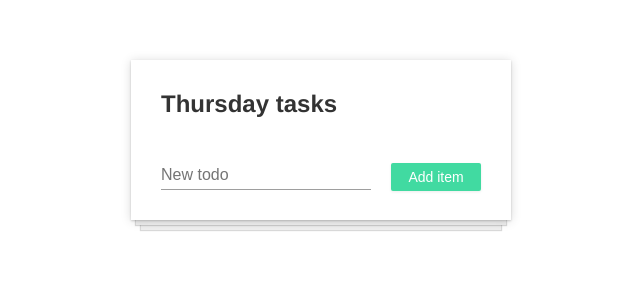
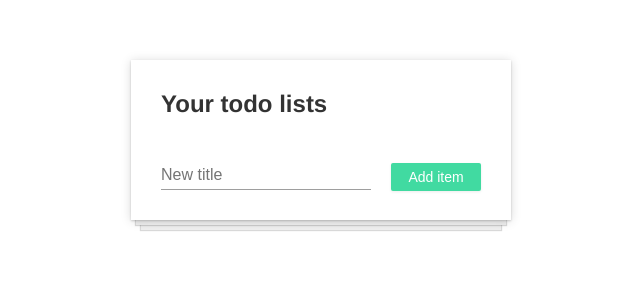
Before and after one commit to dgladkov/react-workshop, a React (Create React App) app: page / in a window 1280 px wide. Shown: the top 300 px of the page, without its empty margins (319-959 px from the left). Built offline with nearby package versions, Linux system fonts and the light colour scheme.

Commit message:
session three

```diff
--- a/src/App.js
+++ b/src/App.js
@@ -1,85 +1,95 @@
 import React, { Component } from 'react';
+import {
+  BrowserRouter as Router,
+  Route,
+} from 'react-router-dom';
 import { OrderedMap, Record } from 'immutable';
+import TodoList from './TodoList';
+import ListIndex from './ListIndex';
 
 const TodoRecord = Record({
   text: '',
   complete: false,
 }, 'TodoRecord');
 
-let currentIndex = 0;
-function getNextIndex() {
-  return ++currentIndex;
-}
+const TodoListRecord = Record({
+  title: '',
+  todos: OrderedMap(),
+}, 'TodoListRecord');
+
+const generator = x => () => ++x;
+const nextTodoListId = generator(0);
+const nextTodoId = generator(0);
 
 class App extends Component {
   constructor(props) {
     super(props);
     this.state = {
-      title: 'Hello world',
-      todos: OrderedMap(),
-      newTodoText: '',
+      todoLists: OrderedMap(),
     };
-    this.changeNewTodoText = this.changeNewTodoText.bind(this);
-    this.createNewTodo = this.createNewTodo.bind(this);
+    this.createNewTodoList = this.createNewTodoList.bind(this);
   }
 
-  changeNewTodoText(e) {
+  createNewTodoList(title) {
     this.setState({
-      newTodoText: e.target.value,
+      todoLists: this.state.todoLists.set(nextTodoListId(), TodoListRecord({
+        title,
+      })),
     });
   }
 
-  createNewTodo() {
-    if (!this.state.newTodoText) {
-      return;
-    }
-    const newId = getNextIndex();
+  createNewTodo = (todoListId, text) => {
     this.setState({
-      todos: this.state.todos.set(newId, TodoRecord({
-        text: this.state.newTodoText,
-      })),
-      newTodoText: '',
+      todoLists: this.state.todoLists.setIn(
+        [todoListId, 'todos', nextTodoId()],
+        TodoRecord({ text, })
+      ),
     });
-  }
+  };
 
-  toggleTodoItem(id) {
+  toggleTodoItem = (todoListId, todoId) => {
     this.setState({
-      todos: this.state.todos.updateIn([id, 'complete'], x => !x),
+      todoLists: this.state.todoLists.updateIn([todoListId, 'todos', todoId, 'complete'], x => !x),
     });
-  }
+  };
 
-  deleteTodoItem(id) {
+  deleteTodoItem = (todoListId, todoId) => {
     this.setState({
-      todos: this.state.todos.delete(id),
+      todoLists: this.state.todoLists.deleteIn([todoListId, 'todos', todoId]),
     });
-  }
+  };
 
   render() {
     return (
-      <div id="todo-app">
-        <h2>Thursday tasks</h2>
-        <ul>
-          {this.state.todos.map((todo, id) => (
-            <li key={id}>
-              <p
-                onClick={() => this.toggleTodoItem(id)}
-                className={todo.complete ? 'checked' : null}
-              >
-                {todo.text}
-              </p>
-              <button onClick={() => this.deleteTodoItem(id)}>
-                Delete item
-              </button>
-            </li>
-          ))}
-        </ul>
-        <input
-          placeholder="New todo"
-          onChange={this.changeNewTodoText}
-          value={this.state.newTodoText}
-        />
-        <button onClick={this.createNewTodo}>Add item</button>
-      </div>
+      <Router>
+        <div>
+          <Route exact path="/" render={() => (
+            <ListIndex
+              todoLists={this.state.todoLists}
+              createNewTodoList={this.createNewTodoList}
+            />
+          )}
+          />
+          <Route path="/list/:id" render={({ match }) => {
+            const id = parseInt(match.params.id, 10);
+            const todoList = this.state.todoLists.get(id);
+            if (!todoList) {
+              return <div>404</div>
+            }
+            return (
+              <TodoList
+                id={id}
+                title={todoList.title}
+                todos={todoList.todos}
+                createNewTodo={this.createNewTodo}
+                toggleTodoItem={this.toggleTodoItem}
+                deleteTodoItem={this.deleteTodoItem}
+              />
+            );
+          }}
+          />
+        </div>
+      </Router>
     );
   }
 }
--- /dev/null
+++ b/src/ListIndex.js
@@ -0,0 +1,44 @@
+import React, { Component } from 'react';
+import { Link } from 'react-router-dom';
+
+class ListIndex extends Component {
+
+  constructor(props) {
+    super(props);
+    this.handleSubmit = this.handleSubmit.bind(this);
+  }
+
+  handleSubmit() {
+    if (!this._input.value) {
+      return;
+    }
+    this.props.createNewTodoList(this._input.value);
+    this._input.value = '';
+  }
+
+  render() {
+    return (
+      <div id="todo-app">
+        <h2>Your todo lists</h2>
+        <ul>
+          {this.props.todoLists.entrySeq().map(([id, todoList]) => (
+            <li key={id}>
+              <Link to={`/list/${id}`}>{todoList.title}</Link>
+              <span className="progress">
+                {todoList.todos.count(x => x.complete)}/{todoList.todos.size}
+              </span>
+            </li>
+          ))}
+        </ul>
+        <input
+          placeholder="New title"
+          onChange={this.changeNewTodoTitle}
+          ref={(x) => { this._input = x }}
+        />
+        <button onClick={this.handleSubmit}>Add item</button>
+      </div>
+    );
+  }
+}
+
+export default ListIndex;
--- /dev/null
+++ b/src/TodoList.js
@@ -0,0 +1,59 @@
+import React, { Component } from 'react';
+
+class TodoList extends Component {
+  constructor(props) {
+    super(props);
+    this.state = {
+      newTodoText: '',
+    };
+    this.changeNewTodoText = this.changeNewTodoText.bind(this);
+    this.handleSubmit = this.handleSubmit.bind(this);
+  }
+
+  changeNewTodoText(e) {
+    this.setState({
+      newTodoText: e.target.value,
+    });
+  }
+
+  handleSubmit() {
+    if (!this.state.newTodoText) {
+      return;
+    }
+    this.props.createNewTodo(this.props.id, this.state.newTodoText);
+    this.setState({
+      newTodoText: '',
+    });
+  }
+
+  render() {
+    return (
+      <div id="todo-app">
+        <h2>{this.props.title}</h2>
+        <ul>
+          {this.props.todos.entrySeq().map(([id, todo]) => (
+            <li key={id}>
+              <p
+                onClick={() => this.props.toggleTodoItem(this.props.id, id)}
+                className={todo.complete ? 'checked' : null}
+              >
+                {todo.text}
+              </p>
+              <button onClick={() => this.props.deleteTodoItem(this.props.id, id)}>
+                Delete item
+              </button>
+            </li>
+          ))}
+        </ul>
+        <input
+          placeholder="New todo"
+          onChange={this.changeNewTodoText}
+          value={this.state.newTodoText}
+        />
+        <button onClick={this.handleSubmit}>Add item</button>
+      </div>
+    );
+  }
+}
+
+export default TodoList;
```
